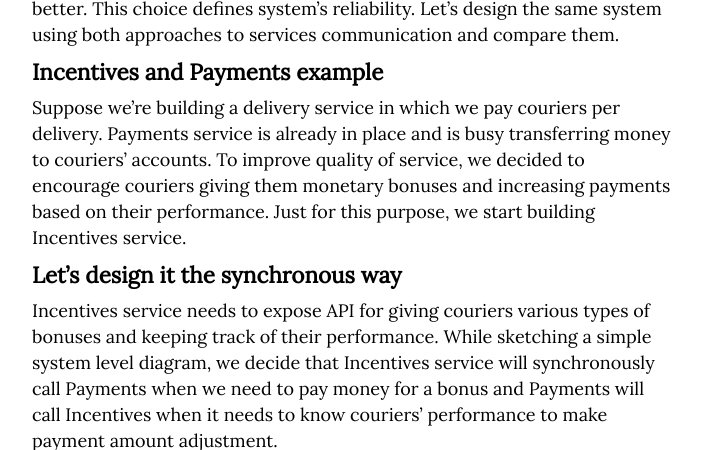
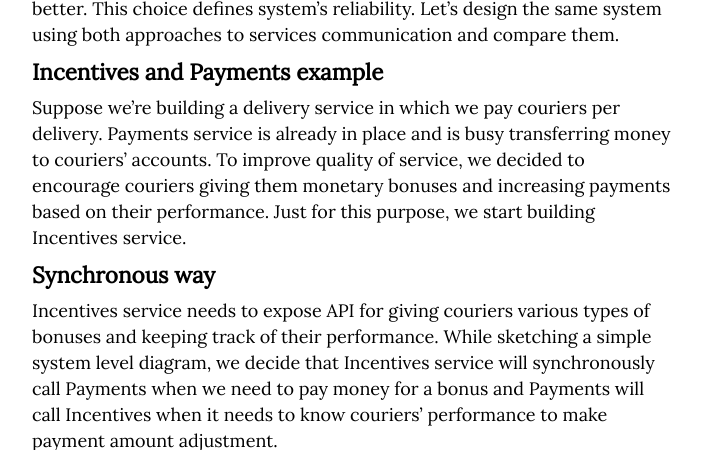
Before and after one commit to IlyaZinkovich/ilyazinkovich.github.io, a Jekyll site: the page built from _posts/2018/jun/2018-06-02-reliable-services-communication.md, in a window 1280 px wide and 900 px high, scrolled down 531 px, cut to the strip 0-450 px from the top of the window. Shown: the whole strip, without its empty margins (288-989 px from the left). Built offline with Jekyll 4.4.1, drawn with Linux system fonts in a browser that asks for light colours; comment, search, counter and statistics services are not loaded.

Commit message:
Fixed naming

```diff
--- a/_posts/2018/jun/2018-06-02-reliable-services-communication.md
+++ b/_posts/2018/jun/2018-06-02-reliable-services-communication.md
@@ -18,7 +18,7 @@ Services communication is a fundamental part of any distributed system design. T
 
 Suppose we're building a delivery service in which we pay couriers per delivery. Payments service is already in place and is busy transferring money to couriers' accounts. To improve quality of service, we decided to encourage couriers giving them monetary bonuses and increasing payments based on their performance. Just for this purpose, we start building Incentives service.
 
-## Let's design it the synchronous way
+## Synchronous way
 
 Incentives service needs to expose API for giving couriers various types of bonuses and keeping track of their performance.
 While sketching a simple system level diagram, we decide that Incentives service will synchronously call Payments when we need to pay money for a bonus and Payments will call Incentives when it needs to know couriers' performance to make payment amount adjustment.
```
